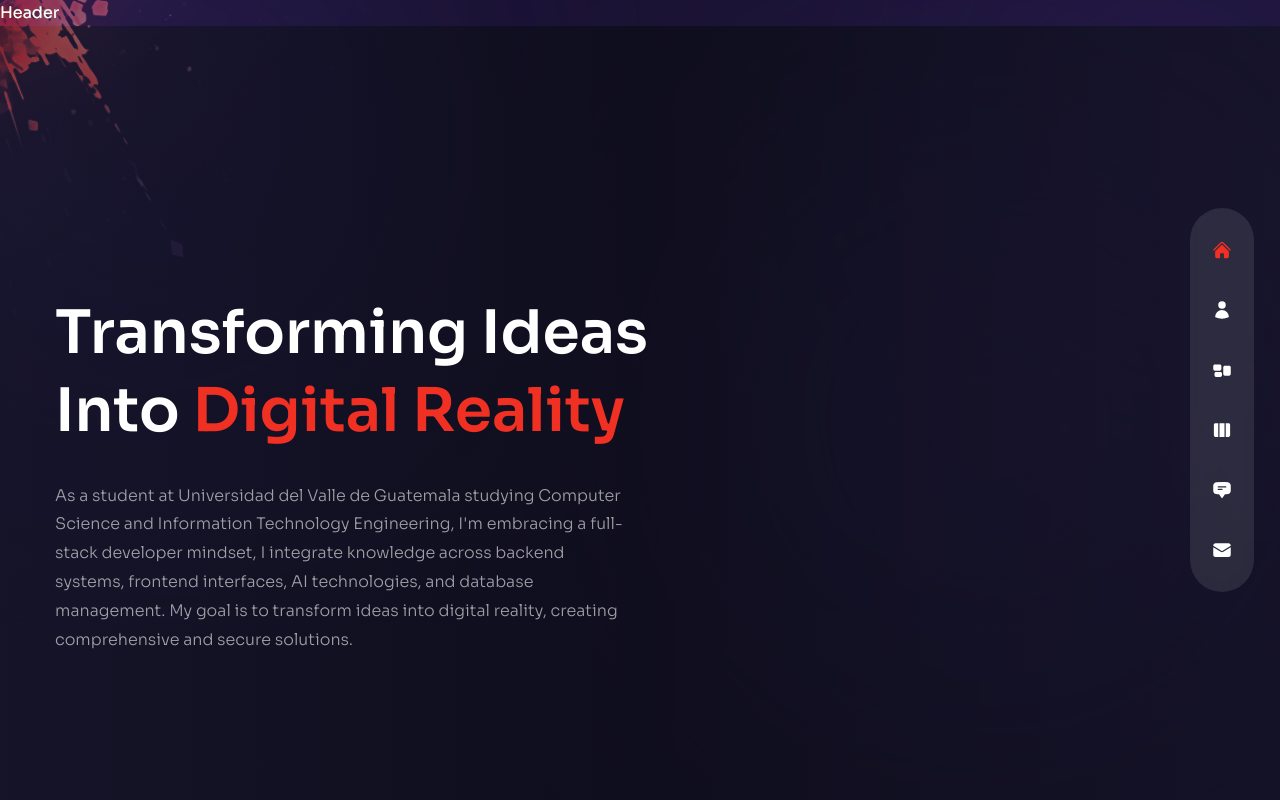
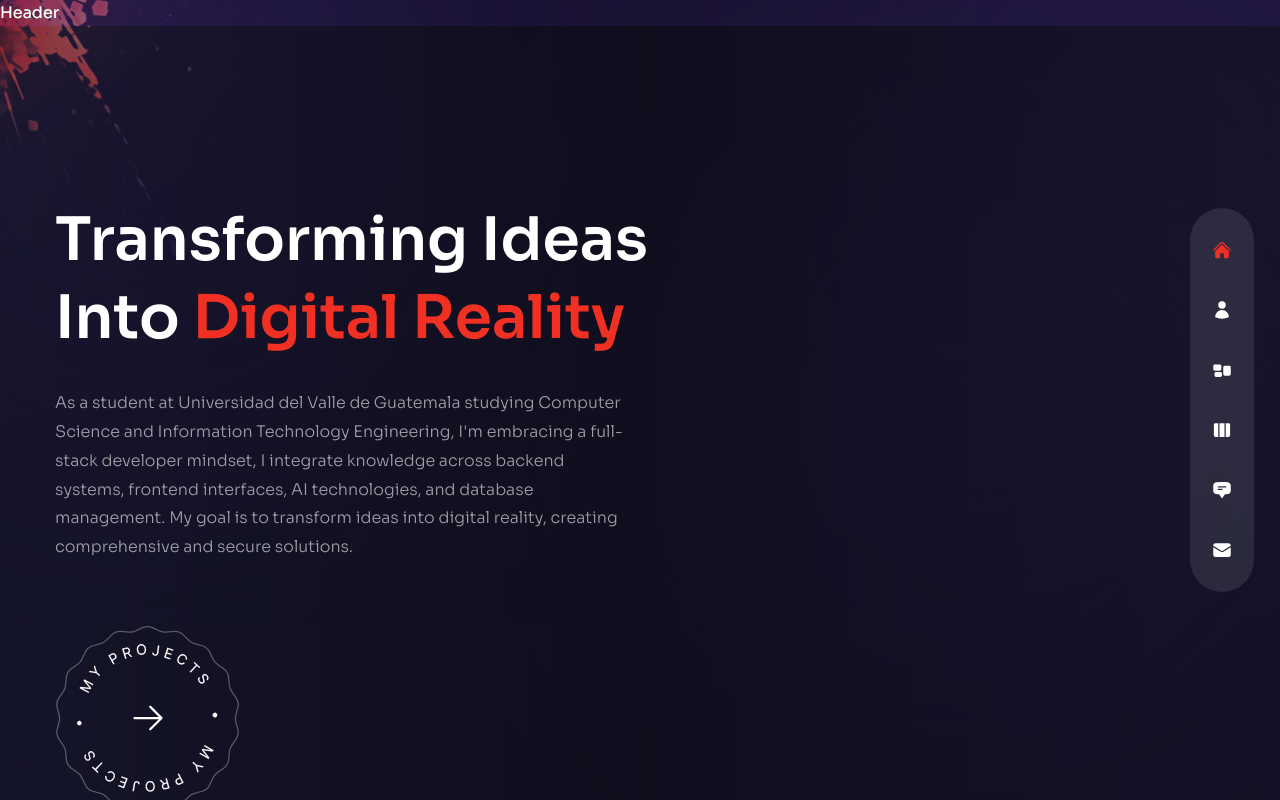
Before and after one commit to XavierLopez25/portfolio_v1, a Next.js app: page / in a window 1280 px wide. Built offline with nearby package versions, Linux system fonts and the light colour scheme.

Commit message:
feat: added framer-motion animation to Home page

```diff
--- a/pages/index.js
+++ b/pages/index.js
@@ -15,21 +15,42 @@ const Home = () => {
         xl:text-left h-full container mx-auto"
         >
           {/* title*/}
-          <h1 className="h1">
+          <motion.h1
+            variants={fadeIn('down', 0.2)}
+            initial="hidden"
+            animate="show"
+            exit="hidden"
+            className="h1"
+          >
             Transforming Ideas <br /> Into <span className="text-accent">Digital Reality</span>
-          </h1>
+          </motion.h1>
           {/* subtitle */}
-          <p className="max-w-sm xl:max-w-xl mx-auto xl:mx-0 mb-10 xl:mb-16">
+          <motion.p
+            variants={fadeIn('down', 0.3)}
+            initial="hidden"
+            animate="show"
+            exit="hidden"
+            className="max-w-sm xl:max-w-xl mx-auto xl:mx-0 mb-10 xl:mb-16"
+          >
             As a student at Universidad del Valle de Guatemala studying Computer Science and
             Information Technology Engineering, I'm embracing a full-stack developer mindset, I
             integrate knowledge across backend systems, frontend interfaces, AI technologies, and
             database management. My goal is to transform ideas into digital reality, creating
             comprehensive and secure solutions.
-          </p>
+          </motion.p>
           {/* button */}
           <div className="flex justify-center xl:hidden relative">
             <ProjectsBtn />
           </div>
+          <motion.div
+            variants={fadeIn('down', 0.4)}
+            initial="hidden"
+            animate="show"
+            exit="hidden"
+            className="hidden xl:flex"
+          >
+            <ProjectsBtn />
+          </motion.div>
         </div>
       </div>
       {/* image */}
```
